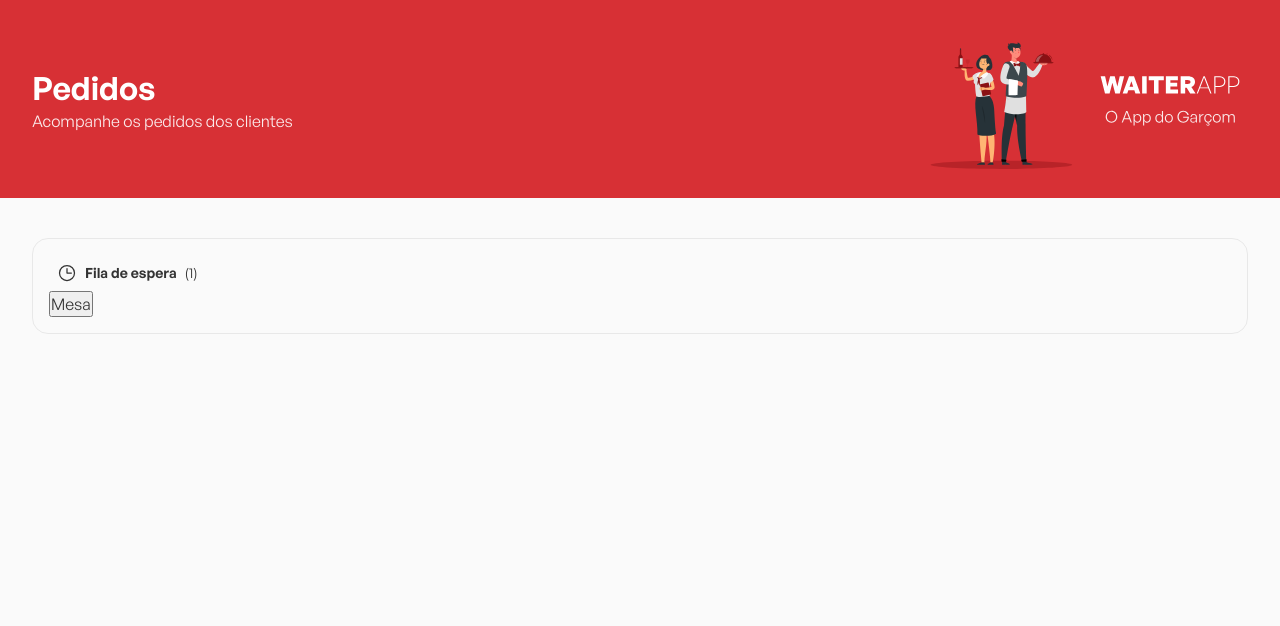
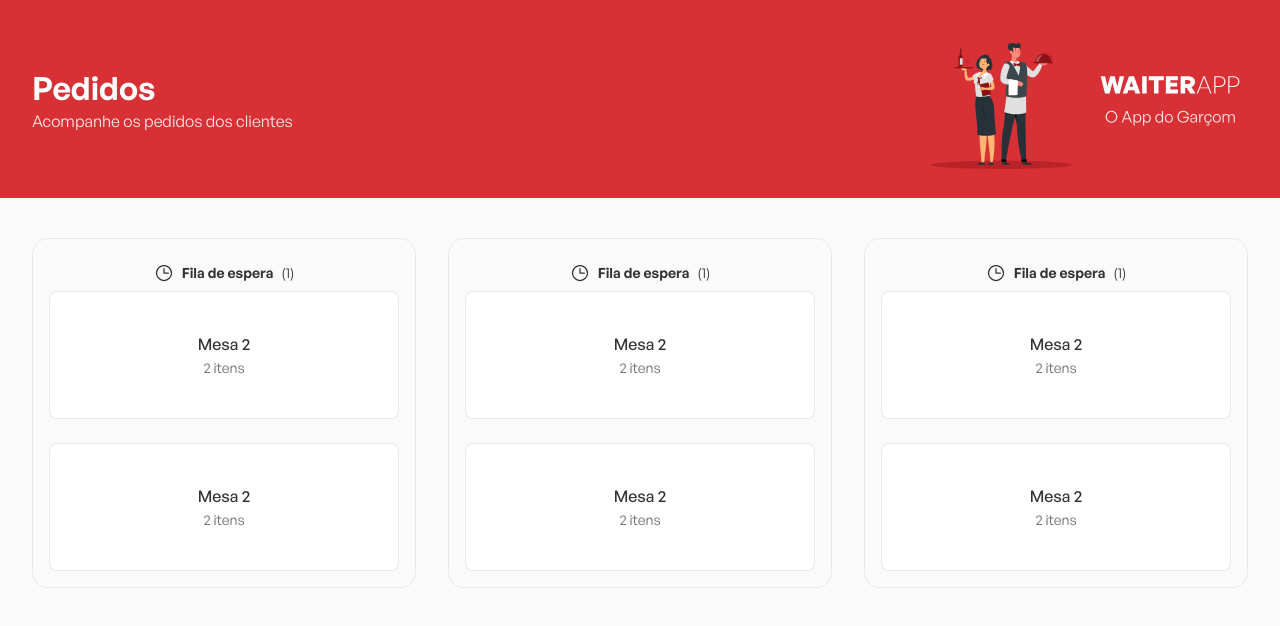
Before and after one commit to WGS-94/WaiterApp, a React (Vite) app in the folder web/: page / in a window 1280 px wide. Shown: the top 626 px of the page. Built offline with nearby package versions, Linux system fonts and the light colour scheme.

Commit message:
:sparkles: Create Order component

```diff
--- a/web/src/components/Orders/index.tsx
+++ b/web/src/components/Orders/index.tsx
@@ -10,9 +10,54 @@
           <strong>Fila de espera</strong>
           <span>(1)</span>
         </header>
+        <S.OrdersContainer>
+          <button type="button">
+            <strong>Mesa 2</strong>
+            <span>2 itens</span>
+          </button>
 
+          <button type="button">
+            <strong>Mesa 2</strong>
+            <span>2 itens</span>
+          </button>
+        </S.OrdersContainer>
+      </S.Board>
+
+      <S.Board>
+        <header>
+          <Clock size={20} />
+          <strong>Fila de espera</strong>
+          <span>(1)</span>
+        </header>
         <S.OrdersContainer>
-          <button>Mesa </button>
+          <button type="button">
+            <strong>Mesa 2</strong>
+            <span>2 itens</span>
+          </button>
+
+          <button type="button">
+            <strong>Mesa 2</strong>
+            <span>2 itens</span>
+          </button>
+        </S.OrdersContainer>
+      </S.Board>
+
+      <S.Board>
+        <header>
+          <Clock size={20} />
+          <strong>Fila de espera</strong>
+          <span>(1)</span>
+        </header>
+        <S.OrdersContainer>
+          <button type="button">
+            <strong>Mesa 2</strong>
+            <span>2 itens</span>
+          </button>
+
+          <button type="button">
+            <strong>Mesa 2</strong>
+            <span>2 itens</span>
+          </button>
         </S.OrdersContainer>
       </S.Board>
     </S.Container>
--- a/web/src/components/Orders/styles.ts
+++ b/web/src/components/Orders/styles.ts
@@ -4,12 +4,21 @@
   width: 100%;
   max-width: 1216px;
   margin: 40px auto;
+  display: flex;
+  gap: 32px;
+
+  /* border: 1px solid red; */
 `;
 
 export const Board = styled.div`
   padding: 1rem;
   border: 1px solid rgba(204, 204, 204, 0.4);
   border-radius: 16px;
+  display: flex;
+  flex-direction: column;
+  align-items: center;
+  justify-content: center;
+  flex: 1;
 
   header {
     padding: 8px;
@@ -21,5 +30,34 @@
 `;
 
 export const OrdersContainer = styled.div`
+  width: 100%;
+  display: flex;
+  flex-direction: column;
+  /* align-items: center; */
 
+  button {
+    background-color: #fff;
+    border: 1px solid rgba(204, 204, 204, 0.4);
+    height: 128px;
+    border-radius: 8px;
+    display: flex;
+    flex-direction: column;
+    align-items: center;
+    justify-content: center;
+    gap: 4px;
+
+    & + button {
+      margin-top: 24px;
+    }
+
+    strong {
+      font-weight: 500;
+    }
+
+    span {
+      color: #666;
+      font-size: 14px;
+    }
+
+  }
 `;
```
